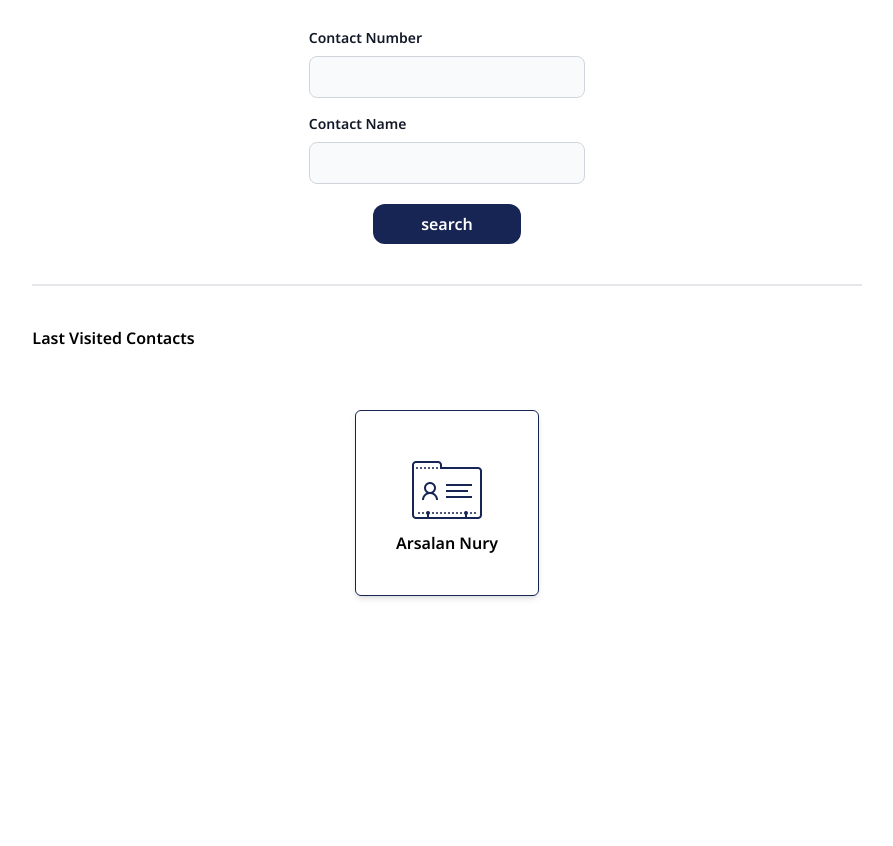
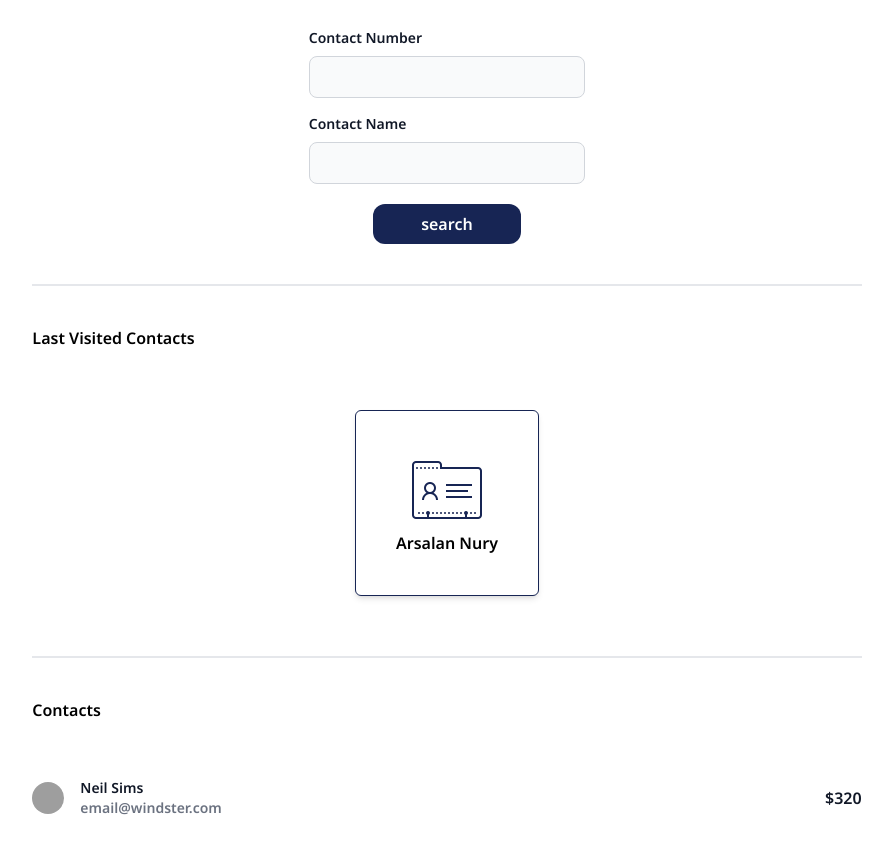
Before and after one commit to arsalannury/SnappPay_Task_Assignment_Deprecated, a React app: page / in a window 1280 px wide. Shown: the whole page, without its empty margins (193-1086 px from the left). Before the commit the page ends 800 px from the top, so only its background shows below. Built offline with nearby package versions, Linux system fonts and the light colour scheme; grey boxes are pictures that could not be loaded.

Commit message:
add contact cart simple UI

```diff
--- /dev/null
+++ b/src/components/contactcart/ContactCart.jsx
@@ -0,0 +1,39 @@
+import React from "react";
+
+const ContactCart = (props) => {
+  return (
+    <>
+      <div className="flow-root">
+        <ul
+          role="list"
+          className="divide-y divide-gray-200 dark:divide-gray-700"
+        >
+          <li className="py-3 sm:py-4">
+            <div className="flex items-center">
+              <div className="flex-shrink-0">
+                <img
+                  className="w-8 h-8 rounded-full"
+                  src="https://robohash.org/nihildictadistinctio.png?size=300x300&set=set1"
+                  alt="Neil image"
+                />
+              </div>
+              <div className="flex-1 min-w-0 ms-4">
+                <p className="text-sm font-medium text-gray-900 truncate dark:text-white">
+                  Neil Sims
+                </p>
+                <p className="text-sm text-gray-500 truncate dark:text-gray-400">
+                  email@windster.com
+                </p>
+              </div>
+              <div className="inline-flex items-center text-base font-semibold text-gray-900 dark:text-white">
+                $320
+              </div>
+            </div>
+          </li>
+        </ul>
+      </div>
+    </>
+  );
+};
+
+export default ContactCart;
--- a/src/components/searchbox/SearchBox.jsx
+++ b/src/components/searchbox/SearchBox.jsx
@@ -5,7 +5,7 @@ const SearchBox = () => {
     <div className="flex items-center justify-center flex-col border-b-2 pb-10">
       <div className="md:w-4/12 w-full">
         <label
-          for="contactnumber"
+          htmlFor="contactnumber"
           className="block mb-2 text-sm font-medium text-gray-900 dark:text-white mt-4"
         >
           Contact Number
@@ -13,12 +13,12 @@ const SearchBox = () => {
         <input
           type="text"
           id="contactnumber"
-          class="bg-gray-50 border text-left w-full border-gray-300 text-gray-900 text-sm rounded-lg focus:ring-blue-500 focus:border-blue-500 block  p-2.5"
+          className="bg-gray-50 border text-left w-full border-gray-300 text-gray-900 text-sm rounded-lg focus:ring-blue-500 focus:border-blue-500 block  p-2.5"
         />
       </div>
       <div className="md:w-4/12 w-full">
         <label
-          for="contactname"
+          htmlFor="contactname"
           className="block mb-2 text-sm font-medium text-gray-900 dark:text-white mt-4"
         >
           Contact Name
@@ -26,7 +26,7 @@ const SearchBox = () => {
         <input
           type="text"
           id="contactname"
-          class="bg-gray-50 border text-left w-full border-gray-300 text-gray-900 text-sm rounded-lg focus:ring-blue-500 focus:border-blue-500 block  p-2.5"
+          className="bg-gray-50 border text-left w-full border-gray-300 text-gray-900 text-sm rounded-lg focus:ring-blue-500 focus:border-blue-500 block  p-2.5"
         />
       </div>
       <button className="px-12 py-2 mt-5 bg-blue-950 text-white rounded-xl">
--- a/src/layouts/home/HomePage.jsx
+++ b/src/layouts/home/HomePage.jsx
@@ -1,6 +1,7 @@
 import React from "react";
 import SearchBox from "../../components/searchbox/SearchBox";
 import VisitedContacts from "../../components/visitedcontacts/VisitedContacts";
+import ContactCart from "../../components/contactcart/ContactCart";
 
 const HomePage = () => {
   return (
@@ -8,8 +9,12 @@ const HomePage = () => {
       <div className="md:w-8/12 w-full m-auto  p-3">
         <SearchBox />
         <p className="my-10 sm:text-left text-center">Last Visited Contacts</p>
-        <div className="flex justify-around items-center sm:flex-row flex-col">
+        <div className="flex justify-around items-center sm:flex-row flex-col pb-10 border-b-2">
           <VisitedContacts />
+        </div>
+        <p className="my-10 sm:text-left text-center">Contacts</p>
+        <div>
+          <ContactCart />
         </div>
       </div>
     </>
```
